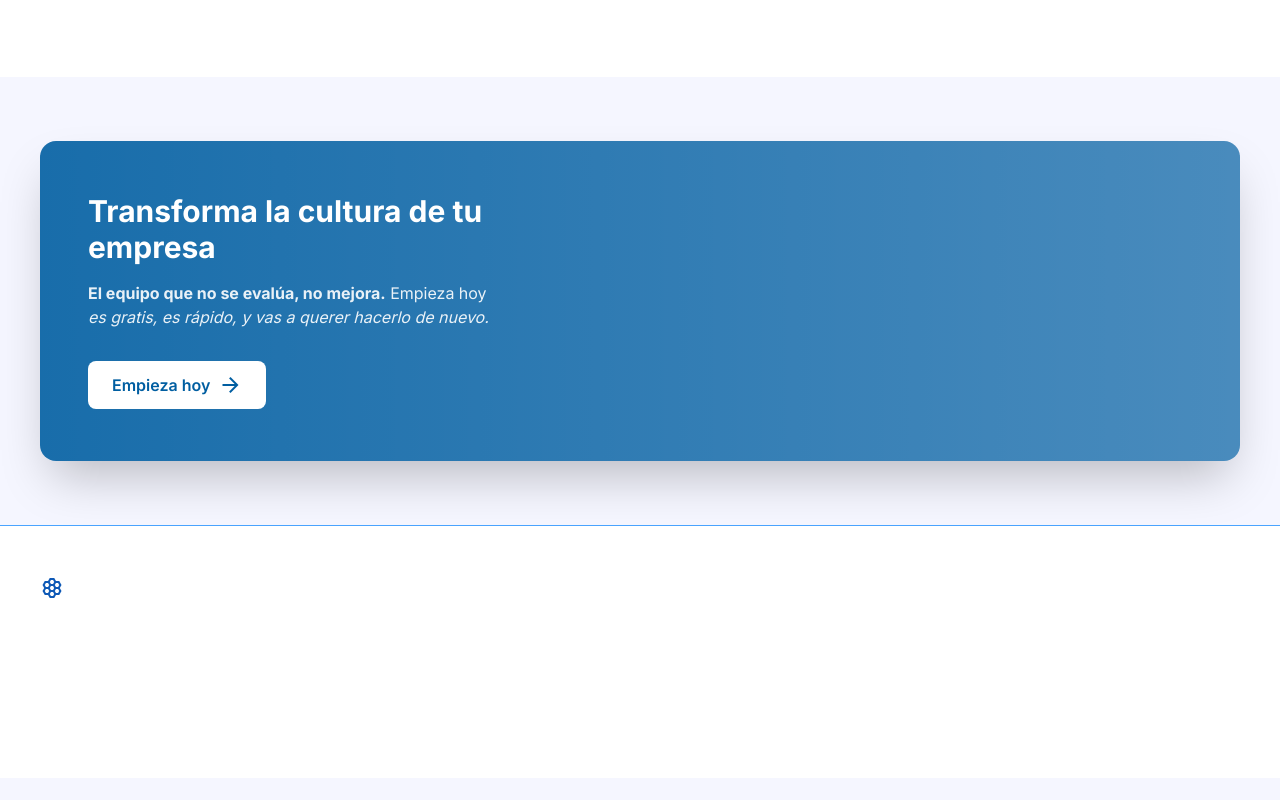
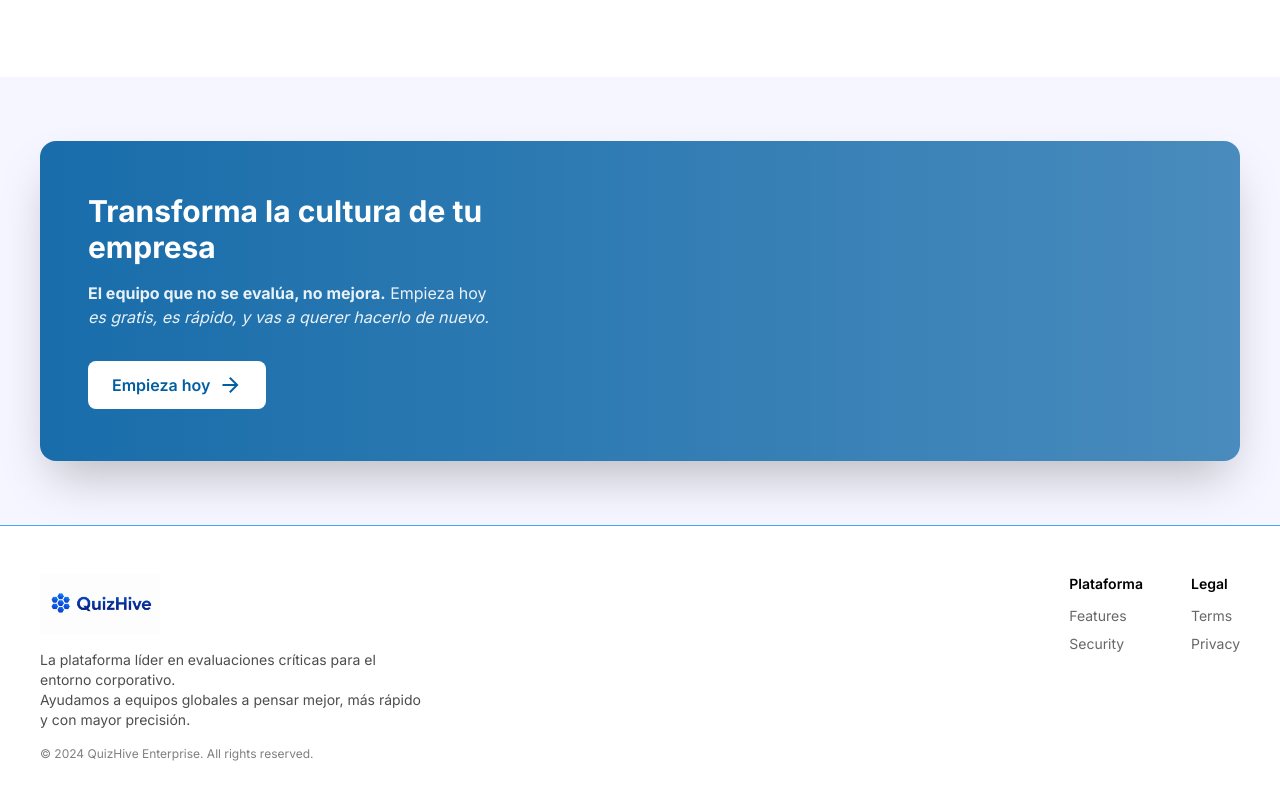
Before and after one commit to rpalafoxlopez/mantisproject, a Vue app in the folder apps/frontend/: page / in a window 1280 px wide. Shown: the part 1370-2170 px from the top of the page. Before the commit the page ends 2148 px from the top, so only its background shows below. Built offline with nearby package versions, Linux system fonts and the light colour scheme; no server answers.

Commit message:
Update backend and frontend

```diff
--- a/apps/frontend/src/views/HomeView.vue
+++ b/apps/frontend/src/views/HomeView.vue
@@ -165,26 +165,27 @@
     <footer class="w-full py-12 border-t bg-surface-white border-primary-container">
       <div class="grid gap-8 px-6 mx-auto max-w-7xl lg:px-10 md:grid-cols-2">
         <div class="space-y-4">
-          <div class="flex items-center gap-2 text-lg font-bold text-white">
-            <span class="material-symbols-outlined text-secondary">hive</span>
-            QuizHive Enterprise
+          <div class="flex items-center gap-2 text-lg font-bold text-black">
+              <router-link to="/" class="flex items-center gap-2 text-xl font-bold text-primary">
+                <img src="/img/quizhive.png" width="120" alt="QuizHive Logo" />
+              </router-link>
           </div>
-          <p class="max-w-sm text-sm text-white/70">
+          <p class="max-w-sm text-sm text-black/70">
             La plataforma líder en evaluaciones críticas para el entorno corporativo. <br/>
             Ayudamos a equipos globales a pensar mejor, más rápido y con mayor precisión.
           </p>
-          <p class="text-xs text-white/50">© 2024 QuizHive Enterprise. All rights reserved.</p>
+          <p class="text-xs text-black/50">© 2024 QuizHive Enterprise. All rights reserved.</p>
         </div>
         <div class="flex flex-wrap gap-x-12 gap-y-6 md:justify-end">
           <div class="flex flex-col gap-2">
-            <h4 class="mb-1 text-sm font-semibold text-white">Plataforma</h4>
-            <a href="#" class="text-sm transition-colors text-white/60 hover:text-white">Features</a>
-            <a href="#" class="text-sm transition-colors text-white/60 hover:text-white">Security</a>
+            <h4 class="mb-1 text-sm font-semibold text-black">Plataforma</h4>
+            <a href="#" class="text-sm transition-colors text-black/60 hover:text-grey">Features</a>
+            <a href="#" class="text-sm transition-colors text-black/60 hover:text-grey">Security</a>
           </div>
           <div class="flex flex-col gap-2">
-            <h4 class="mb-1 text-sm font-semibold text-white">Legal</h4>
-            <a href="#" class="text-sm transition-colors text-white/60 hover:text-white">Terms</a>
-            <a href="#" class="text-sm transition-colors text-white/60 hover:text-white">Privacy</a>
+            <h4 class="mb-1 text-sm font-semibold text-black">Legal</h4>
+            <a href="#" class="text-sm transition-colors text-black/60 hover:text-grey">Terms</a>
+            <a href="#" class="text-sm transition-colors text-black/60 hover:text-grey">Privacy</a>
           </div>
         </div>
       </div>
```
